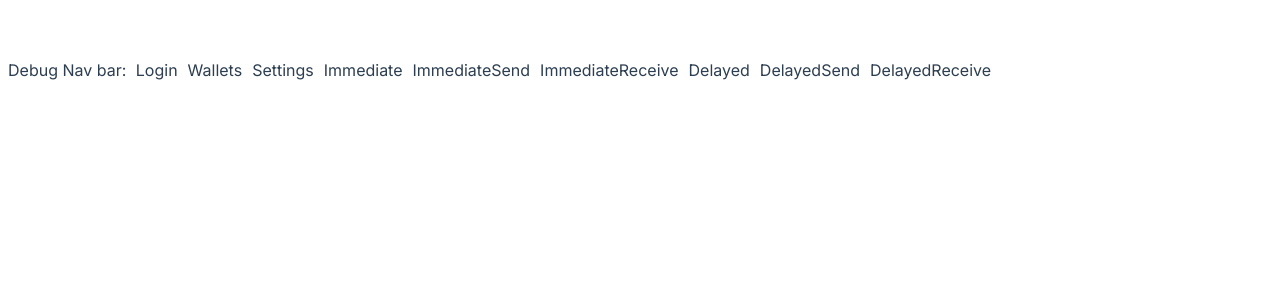
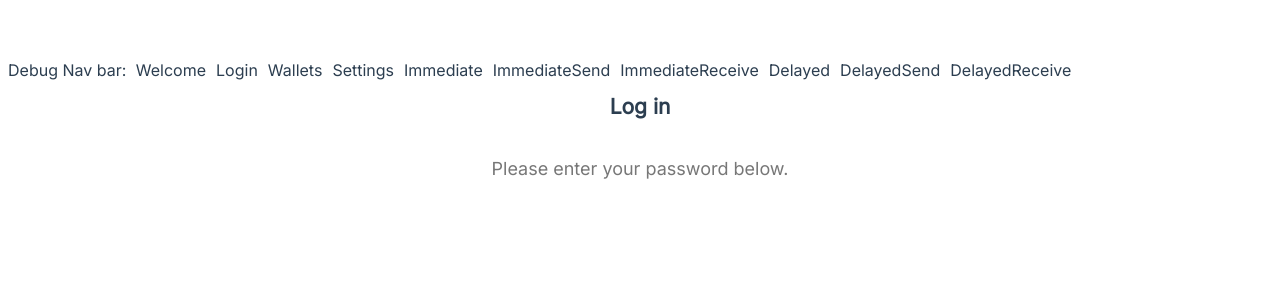
Before and after one commit to epiccurious/arctica-frontend, a Vue app: page /login in a window 1280 px wide. Shown: the top 300 px of the page. Built offline with nearby package versions, Linux system fonts and the light colour scheme.

Commit message:
renamed login to welcome, created new login page for password form, set up route, changed button behavior on welcome screen

```diff
--- a/src/App.vue
+++ b/src/App.vue
@@ -1,7 +1,8 @@
 <template>
 <div class="page">
   <nav id="nav">Debug Nav bar:
-    <router-link :to="{ name: 'login' }">Login</router-link>
+    <router-link :to="{ name: 'welcome' }">Welcome</router-link>
+    <router-link :to="{ name: 'Login' }">Login</router-link>
     <router-link :to="{ name: 'dashboard' }">Wallets</router-link>
     <router-link :to="{ name: 'settings' }">Settings</router-link>
     <router-link :to="{ name: 'immediate' }">Immediate</router-link>
--- a/src/router/index.js
+++ b/src/router/index.js
@@ -1,12 +1,18 @@
 import { createRouter, createWebHistory } from 'vue-router'
-import LoginView from '../views/LoginView.vue'
+import WelcomeView from '../views/WelcomeView.vue'
+import Login from '../views/Login.vue'
 import DashboardView from '../views/DashboardView.vue'
 
 const routes = [
   {
     path: '/',
-    name: 'login',
-    component: LoginView
+    name: 'welcome',
+    component: WelcomeView
+  },
+  {
+    path: '/login',
+    name: 'Login',
+    component: Login
   },
   {
     path: '/wallets',
--- /dev/null
+++ b/src/views/Login.vue
@@ -0,0 +1,20 @@
+<template>
+  <div class="login">
+<Header title="Log in" subtitle="Please enter your password below."/>
+
+  </div>
+</template>
+
+<script>
+// @ is an alias to /src
+import Header from '@/components/Header'
+
+export default {
+  name: 'Login',
+  components: {
+    Header,
+    },
+    methods: {
+    },
+}
+</script>
--- a/src/views/LoginView.vue
+++ b/src/views/WelcomeView.vue
@@ -13,13 +13,13 @@
 import Header from '@/components/Header'
 
 export default {
-  name: 'LoginView',
+  name: 'WelcomeView',
   components: {
     Header,
     },
     methods: {
         login(){
-            console.log('login clicked')
+            this.$router.push({ path: '/login' })
         },
         quickWithdrawal(){
             console.log('quick withdrawal clicked')
```
